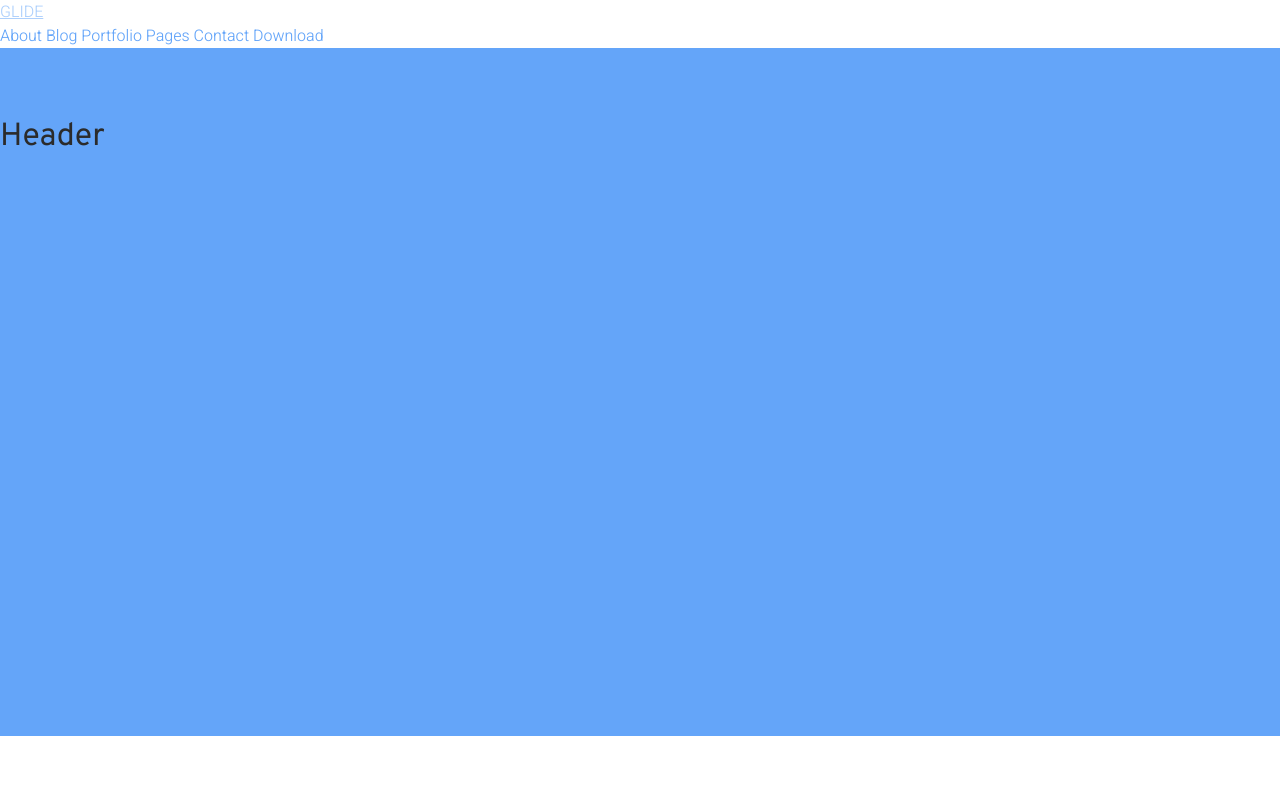
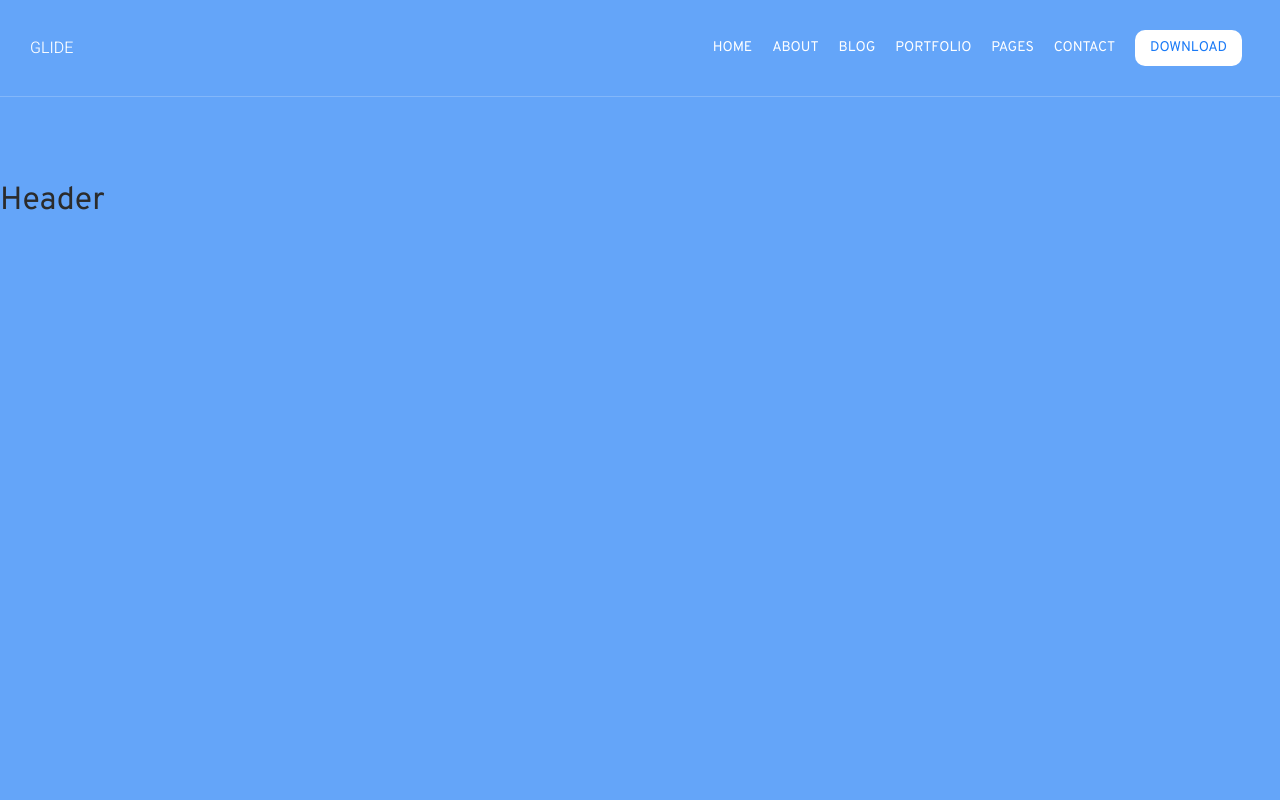
Before and after one commit to majoflosa/glide-theme-v2, a website built with webpack: page dist/index.html in a window 1280 px wide. Shown: the top 800 px of the page. Built offline with nearby package versions, Linux system fonts and the light colour scheme; files whose address does not match are found by name.

Commit message:
Initial sticky nav

```diff
--- a/src/js/base/BaseComponent.js
+++ b/src/js/base/BaseComponent.js
@@ -1,15 +1,23 @@
 import $ from 'jquery';
 
 class BaseComponent {
-    constructor(element) {
+    constructor(element, options) {
+        if (!element) {
+            throw new Error('No valid element provided.');
+        }
+
         this.el = element;
         this.$el = $(element);
 
         this.$window = $(window);
         this.$document = $(document);
 
+        this.options = options || this.getDefaultOptions();
+
         // event bus?
     }
+
+    getDefaultOptions() {}
 }
 
 export default BaseComponent;
--- /dev/null
+++ b/src/js/components/sticky.js
@@ -0,0 +1,46 @@
+import $ from 'jquery';
+import BaseComponent from '../base/BaseComponent';
+
+class Sticky extends BaseComponent {
+    constructor(element, options) {
+        super(element, options);
+
+        this.topOffset = this.$el.offset() && this.$el.offset().top;
+
+        this.events();
+    }
+
+    events() {
+        this.$window.on('scroll', () => this.setStickyClass());
+    }
+
+    /** = = = = = = = = = = = = = = = = = = = = = = = = = = = = = = = = = = = = = = =
+     *  Event handlers
+     * = = = = = = = = = = = = = = = = = = = = = = = = = = = = = = = = = = = = = = */
+
+    /**
+     * Sets sticky class on element if its position is past its sticky point.
+     */
+    setStickyClass() {
+        const { stickyClass, stickyPointOffset: offset } = this.options;
+        const scrolled = this.$window.scrollTop();
+        const isSticky = scrolled > this.topOffset + offset;
+
+        this.$el.toggleClass(stickyClass, isSticky);
+    }
+
+    /** = = = = = = = = = = = = = = = = = = = = = = = = = = = = = = = = = = = = = = =
+     *  Default options
+     *
+     * BaseComponent will automatically set these options on the instance if no
+     * options argument is provided
+     * = = = = = = = = = = = = = = = = = = = = = = = = = = = = = = = = = = = = = = */
+    getDefaultOptions() {
+        return {
+            stickyPointOffset: 0,
+            stickyClass: 'sticky'
+        };
+    }
+}
+
+export default Sticky;
--- a/src/js/index.js
+++ b/src/js/index.js
@@ -1,3 +1,5 @@
+import './scripts/global';
+
 import '../scss/style.scss';
 
 console.log('index.js loaded');
--- /dev/null
+++ b/src/js/scripts/global.js
@@ -0,0 +1,11 @@
+import $ from 'jquery';
+import Sticky from '../components/sticky';
+
+// create instances used on all pages
+(function() {
+
+    // main nav bar
+    const navEl = document.querySelector('nav.mf-sticky');
+    const stickyNav = new Sticky(navEl);
+
+})();
--- /dev/null
+++ b/src/js/scripts/home.js
@@ -0,0 +1,7 @@
+import Sticky from '../components/sticky';
+
+(function() {
+
+    // instantiate home page components
+
+})();
--- a/src/scss/layout/_header.scss
+++ b/src/scss/layout/_header.scss
@@ -1,5 +1,5 @@
 .header {
     min-height: 80vh;
     background-color: $color-secondary;
-    padding-top: 3em;
+    padding-top: 10em;
 }
--- a/src/scss/layout/_nav.scss
+++ b/src/scss/layout/_nav.scss
@@ -0,0 +1,65 @@
+.nav {
+    position: absolute;
+    top: 0;
+    left: 0;
+    width: 100%;
+    box-sizing: border-box;
+    border-bottom: 1px solid rgba(white, 0.2);
+    @include mainFlex();
+    padding: rem(30);
+    z-index: 10;
+    @include mainTransition();
+
+    &__brand {
+        a {
+            color: white;
+        }
+    }
+
+    &__menu {
+        &-link, a {
+            @include font-line-size(14, 16);
+            font-family: $font-header;
+            text-transform: uppercase;
+            color: white;
+            display: inline-block;
+            margin: 0 rem(8);
+
+            &:hover, &--active {
+                text-decoration: none;
+                color: $color-secondary-light;
+            }
+
+            &--btn {
+                background-color: white;
+                color: $color-secondary-dark !important;
+                padding: rem(10) rem(15) !important;
+                border-radius: $box-radius;
+            }
+        }
+    }
+
+    &.sticky {
+        position: fixed;
+        padding: rem(20) rem(20);
+        background-color: rgba(white, 0.95);
+        border-bottom: 1px solid $color-secondary-light;
+
+        &-link, a {
+            color: $color-secondary;
+
+            &:hover {
+                color: $color-secondary-dark;
+            }
+        }
+
+        a.nav__menu-link--active {
+            color: $color-secondary-dark;
+        }
+
+        a.nav__menu-link--btn {
+            color: white !important;
+            background-color: $color-secondary-dark !important;
+        }
+    }
+}
--- a/src/scss/utils/_mixins.scss
+++ b/src/scss/utils/_mixins.scss
@@ -110,11 +110,12 @@
     clear: both;
 }
 
-@mixin mainFlex($justify: space-between, $align: center, $flexDirection: initial) {
+@mixin mainFlex($justify: space-between, $align: center, $flexDirection: initial, $wrap: wrap) {
     display: flex;
     justify-content: $justify;
     align-items: $align;
     flex-direction: $flexDirection;
+    flex-wrap: $wrap;
 }
 
 @mixin checkmark($bg, $color, $radius) {
```
Also changed, not shown: dist/index.html.
